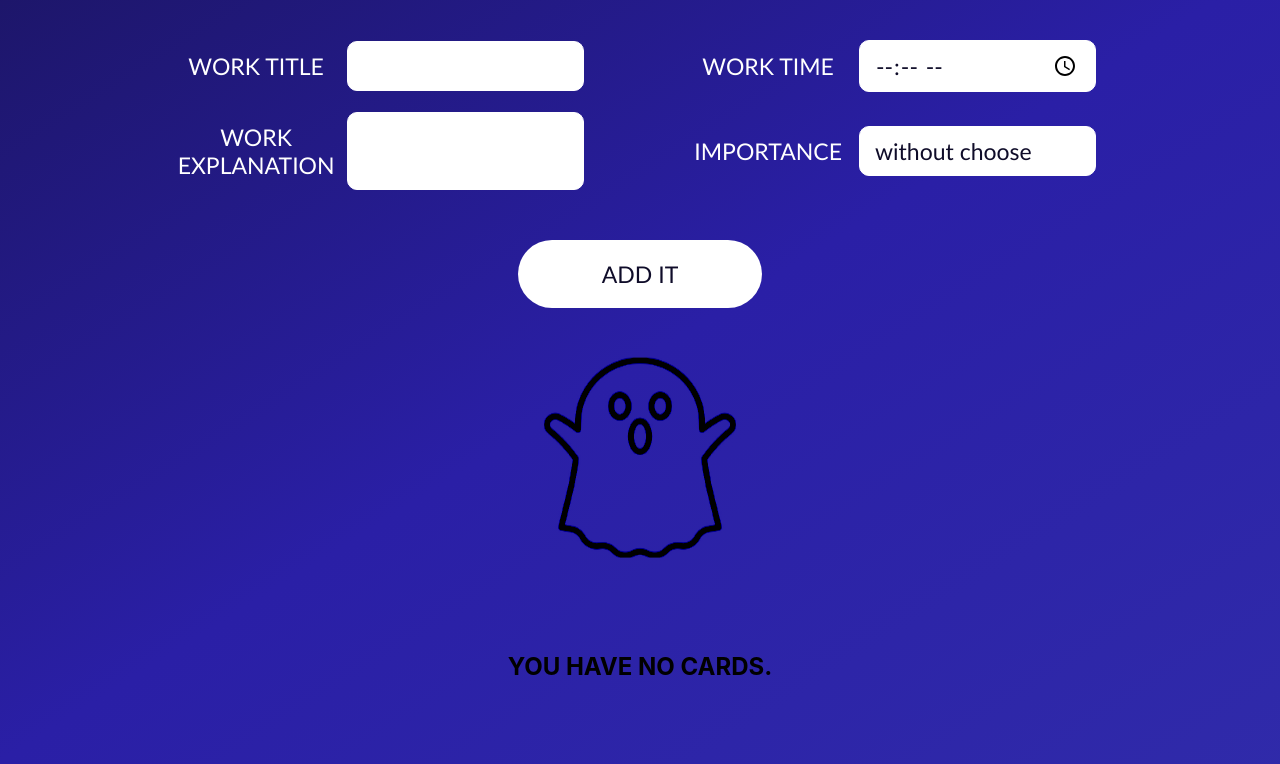
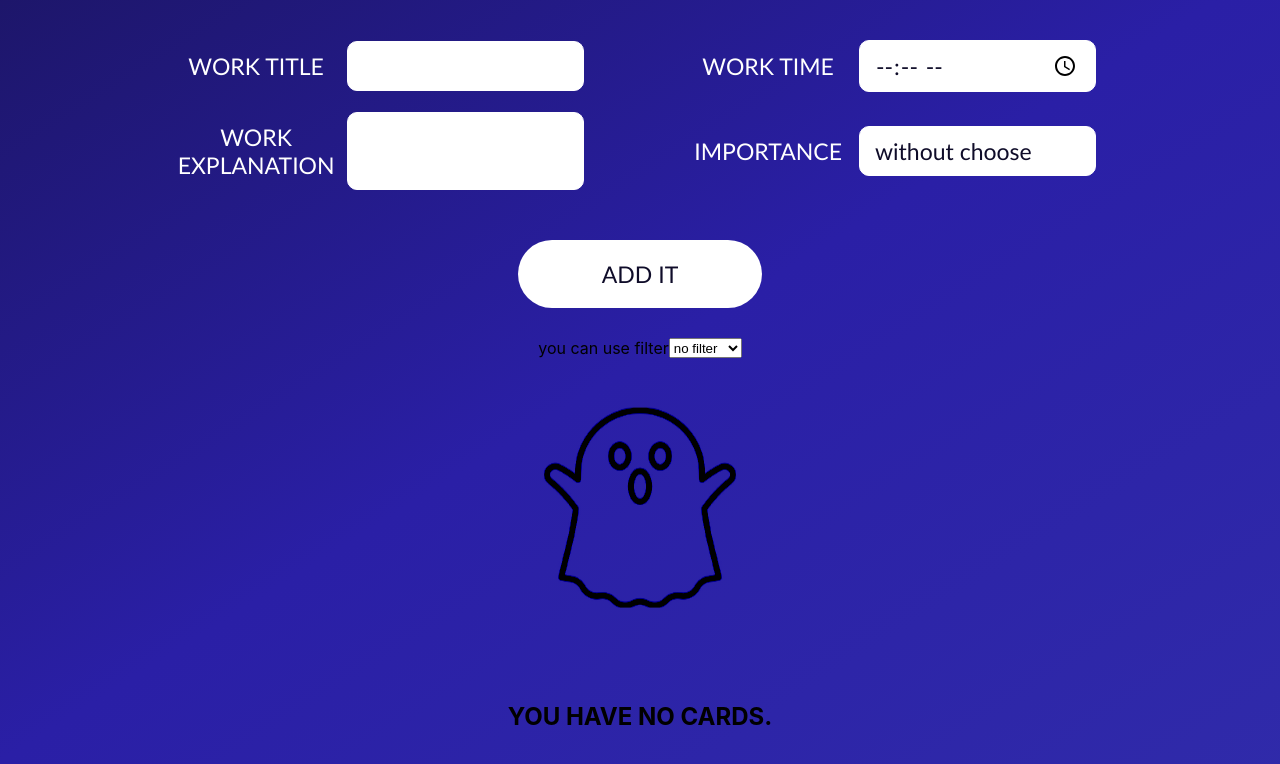
Before and after one commit to omidfarhangnia/React-Todo-List, a React (Create React App) app: page / in a window 1280 px wide. Shown: the top 764 px of the page. Built offline with nearby package versions, Linux system fonts and the light colour scheme.

Commit message:
adding score filter

```diff
--- a/src/App.css
+++ b/src/App.css
@@ -215,3 +215,10 @@
 .card__setting--remove:hover{
   background: #b10404;
 }
+
+.filterForm{
+  width: 100%;
+  margin-top: 30px;
+  display: flex;
+  justify-content: center;
+}
--- a/src/App.js
+++ b/src/App.js
@@ -110,7 +110,7 @@ function AddWorks({ inputsValue, setInputsValue, cards, setCards, id, setId }) {
   );
 }
 
-function ShowWorks({ cards, setCards, editingIdCard, setEditingIdCard, editInputsValue, setEditInputsValue }) {
+function ShowWorks({ cards, setCards, editingIdCard, setEditingIdCard, editInputsValue, setEditInputsValue, filterStatus }) {
   function handleChangeNewCard(target) {
     setEditInputsValue({
       ...editInputsValue,
@@ -133,10 +133,32 @@ function ShowWorks({ cards, setCards, editingIdCard, setEditingIdCard, editInput
       </div>
     );
   }else{
+    let CardsCopy = [...cards]
+    // this is the function for sorting by numbers
+    if(filterStatus === "score"){
+      CardsCopy = CardsCopy.sort((a, b) => b.cardImportance - a.cardImportance);
+    }
+    if(filterStatus === "time"){
+      CardsCopy = CardsCopy.sort((a, b) => {
+        if(a.cardTime.match(/(\d+)/g)[0] === b.cardTime.match(/(\d+)/g)[0]){
+          if(a.cardTime.match(/(\d+)/g)[1] - b.cardTime.match(/(\d+)/g)[1]){
+            return 1;
+          }else{
+            return -1;
+          }
+        }
+        if(a.cardTime.match(/(\d+)/g)[0] - b.cardTime.match(/(\d+)/g)[0]){
+          return 1
+        }
+        if(b.cardTime.match(/(\d+)/g)[0] - a.cardTime.match(/(\d+)/g)[0]){
+          return -1
+        }
+      });
+    }
     // with card message
     return(
       <div className='cards__container'>
-        {cards.map((card) => {
+        {CardsCopy.map((card) => {
          if(editingIdCard !== card.id){
           return(
             <div key={card.id} className='card'>
@@ -259,6 +281,21 @@ function ShowWorks({ cards, setCards, editingIdCard, setEditingIdCard, editInput
   }
 }
 
+function FilterInput({ filterStatus, setFilterStatus }) {
+  return(
+    <form className='filterForm'>
+      <label for={"filterSelect"}>
+        you can use filter
+      </label>
+      <select value={filterStatus} id='filterSelect' onChange={(e) => {setFilterStatus(e.target.value)}}>
+        <option value={null}>no filter</option>
+        <option value={"score"}>by score</option>
+        <option value={"time"}>by time</option>
+      </select>
+    </form>
+  );
+}
+
 export default function FunctionalTODOList() {
   const [cards, setCards] = useState([]);
   const [id, setId] = useState(0);
@@ -275,6 +312,7 @@ export default function FunctionalTODOList() {
     cardTime: '',
     cardExplanation: ''
   });
+  const [filterStatus, setFilterStatus] = useState(null);
 
   return(
     <div id={"todo__list"}>
@@ -285,6 +323,10 @@ export default function FunctionalTODOList() {
         setId={setId}
         cards={cards}
         setCards={setCards}/>
+      <FilterInput
+        filterStatus={filterStatus}
+        setFilterStatus={setFilterStatus}
+      />
       <ShowWorks
         cards={cards}
         setCards={setCards}
@@ -292,6 +334,7 @@ export default function FunctionalTODOList() {
         setEditingIdCard={setEditingIdCard}
         editInputsValue={editInputsValue}
         setEditInputsValue={setEditInputsValue}
+        filterStatus={filterStatus}
       />
     </div>
   );
```
